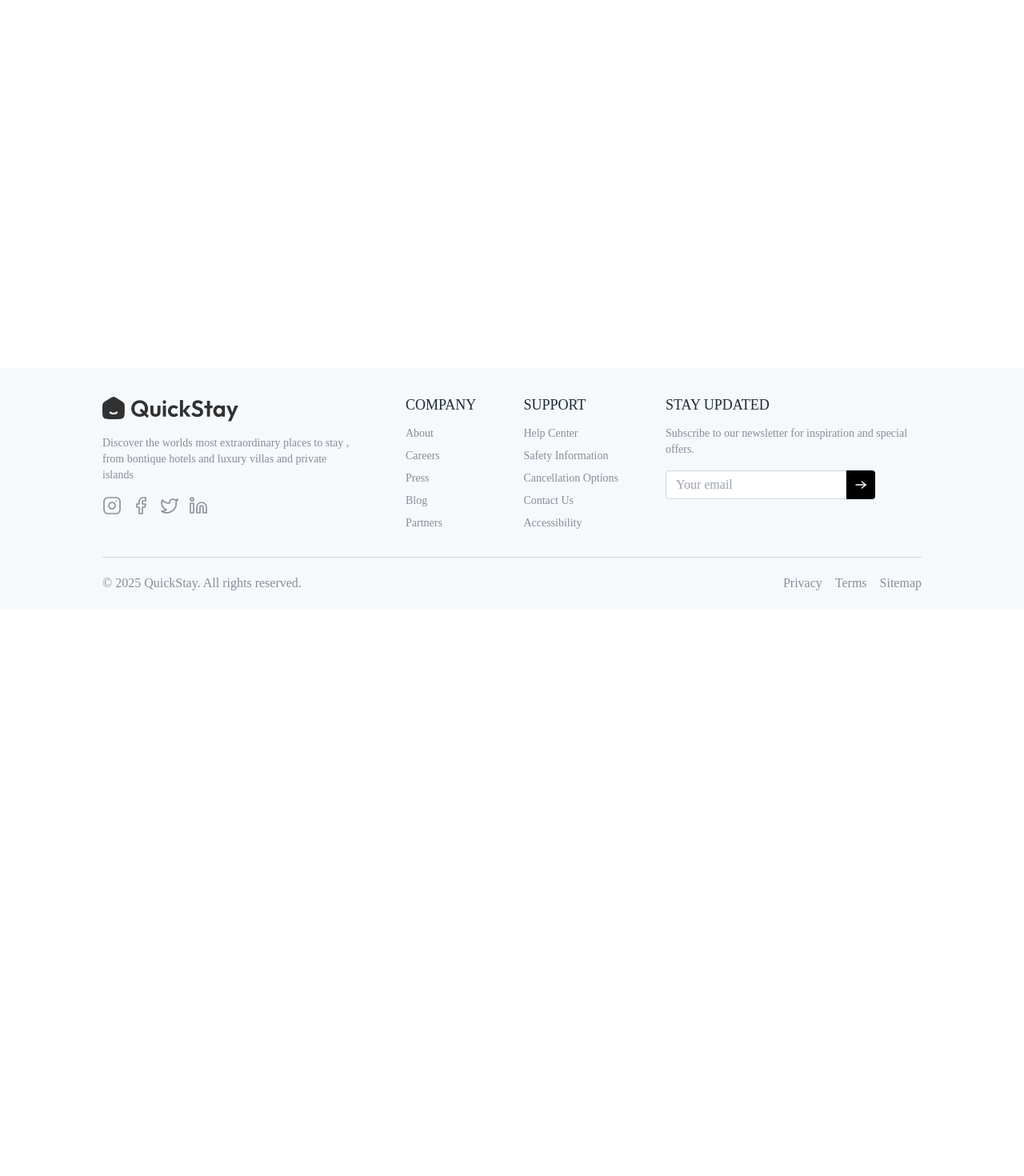
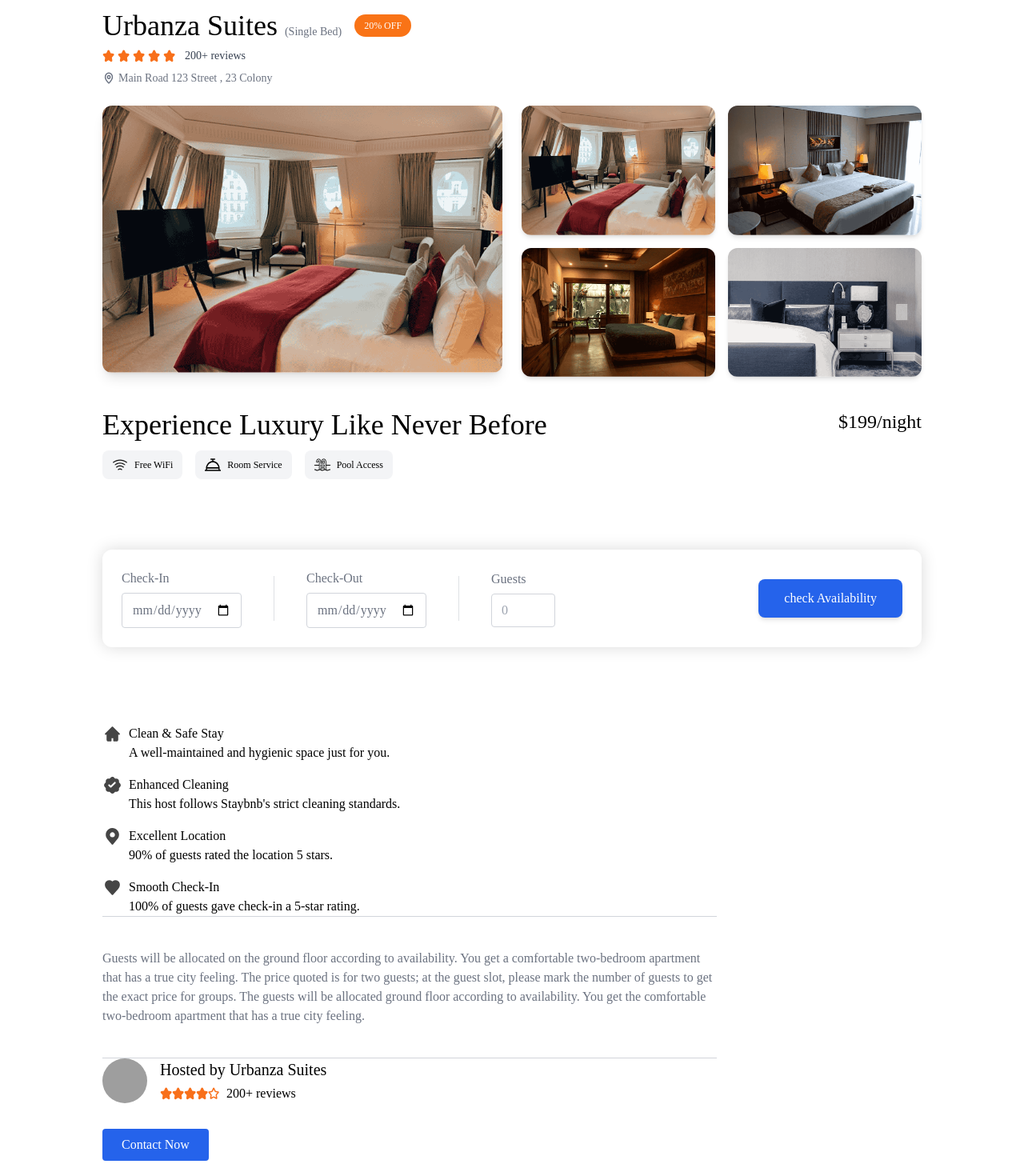
Before and after one commit to kirank860/quick-stay, a React (Create React App) app: page /rooms/67f763d8197ac559e4089b7a in a window 1280 px wide. Shown: the part 100-1570 px from the top of the page at 80% size. Before the commit the page ends 861 px from the top, so only its background shows below. Built offline with nearby package versions, Linux system fonts and the light colour scheme; no server answers; grey boxes are pictures that could not be loaded.

Commit message:
finished room details page

```diff
--- a/src/App.js
+++ b/src/App.js
@@ -4,6 +4,7 @@
 import Home from './Pages/Home'
 import Footer from './components/Footer'
 import AllRooms from './Pages/AllRooms'
+import RoomDetails from './components/RoomDetails'
 
 const App = () => {
   const isOwnerpath=useLocation().pathname.includes("owner")
@@ -14,6 +15,7 @@
    <Routes>
   <Route path='/' element={<Home/>}/>
   <Route path='/rooms' element={<AllRooms/>}/>
+  <Route path='/rooms/:id' element={<RoomDetails/>}/>
    </Routes>
 </div>
 <Footer/>
--- /dev/null
+++ b/src/Pages/Mybookings.jsx
@@ -0,0 +1,12 @@
+import React from 'react'
+import Title from '../components/Title'
+
+const Mybookings = () => {
+  return (
+    <div>
+        <Title title="My Booking" subTitle=""/>
+    </div>
+  )
+}
+
+export default Mybookings
--- /dev/null
+++ b/src/components/RoomDetails.jsx
@@ -0,0 +1,208 @@
+import React, { useEffect, useState } from 'react'
+import { useParams } from 'react-router-dom'
+import { roomsDummyData, assets, facilityIcons, roomCommonData } from '../assets/assets'
+import StartRating from './StartRating'
+
+const RoomDetails = () => {
+  const { id } = useParams()
+  const [room, setRoom] = useState(null)
+  const [mainImage, setMainImage] = useState(null)
+
+  useEffect(() => {
+    const foundRoom = roomsDummyData.find((r) => r._id === id)
+    if (foundRoom) {
+      setRoom(foundRoom)
+      setMainImage(foundRoom.images[0])
+    }
+  }, [id])
+
+  return (
+    room && (
+      <div className="py-28 md:py-35 px-4 md:px-16 lg:px-24 xl:px-32">
+        {/* Room Details */}
+        <div className="flex flex-col md:flex-row items-start md:items-center gap-2">
+          <h1 className="text-3xl md:text-4xl font-playfair">
+            {room.hotel.name}{' '}
+            <span className="font-inter text-sm text-gray-500">
+              ({room.roomType})
+            </span>
+          </h1>
+          <p className="text-xs font-inter py-1.5 px-3 text-white bg-orange-500 rounded-full ml-2">
+            20% OFF
+          </p>
+        </div>
+
+        {/* Room Rating */}
+        <div className="flex items-center gap-1 mt-2">
+          <StartRating rating={room.rating || 4.5} />
+          <p className="ml-2 text-sm text-gray-700">200+ reviews</p>
+        </div>
+
+        {/* Room Address */}
+        <div className="flex items-center gap-1 text-gray-500 mt-2">
+          <img src={assets.locationIcon} alt="location-icon" className="w-4 h-4" />
+          <span className="text-sm">{room.hotel.address}</span>
+        </div>
+
+        {/* Room Images */}
+        <div className="flex flex-col lg:flex-row mt-6 gap-6">
+          <div className="lg:w-1/2 w-full">
+            <img
+              src={mainImage}
+              alt="Room Image"
+              className="w-full rounded-xl shadow-lg object-cover"
+            />
+          </div>
+          <div className="grid grid-cols-2 gap-4 lg:w-1/2 w-full">
+            {room?.images.length > 1 &&
+              room.images.map((image, index) => (
+                <img
+                  key={index}
+                  onClick={() => setMainImage(image)}
+                  src={image}
+                  alt="Room Image"
+                  className={`w-full rounded-xl shadow-md object-cover cursor-pointer ${
+                    mainImage === image ? 'outline-3 outline-orange-500' : ''
+                  }`}
+                />
+              ))}
+          </div>
+        </div>
+
+        {/* Room Description */}
+        <div className="mt-6">
+          <p className="text-gray-700 leading-relaxed">{room.description}</p>
+        </div>
+
+        {/* Room Highlights */}
+        <div className="flex flex-col md:flex-row md:justify-between mt-10">
+          <div className="flex flex-col">
+            <h1 className="text-3xl md:text-4xl font-playfair">
+              Experience Luxury Like Never Before
+            </h1>
+            <div className="flex flex-wrap items-center mt-3 mb-6 gap-4">
+              {room.amenities.map((item, index) => (
+                <div
+                  key={index}
+                  className="flex items-center gap-2 px-3 py-2 rounded-lg bg-gray-100"
+                >
+                  <img
+                    src={facilityIcons[item]}
+                    alt={item}
+                    className="w-5 h-5"
+                  />
+                  <p className="text-xs">{item}</p>
+                </div>
+              ))}
+            </div>
+          </div>
+
+          {/* Room Price */}
+          <p className="text-2xl font-medium">${room.pricePerNight}/night</p>
+        </div>
+
+        {/* =============================== */}
+        {/* ✅ Check-In / Check-Out Form */}
+        {/* =============================== */}
+        <form className="flex flex-col md:flex-row items-start md:items-center justify-between bg-white shadow-[0px_0px_20px_rgba(0,0,0,0.15)] p-6 rounded-xl mx-auto mt-16 max-w-6xl">
+          <div className="flex flex-col flex-wrap md:flex-row items-start md:items-center gap-4 md:gap-10 text-gray-500">
+
+            {/* Check-In */}
+            <div className="flex flex-col">
+              <label htmlFor="checkInDate" className="font-medium">Check-In</label>
+              <input
+                type="date"
+                id="checkInDate"
+                placeholder="Check-In"
+                className="w-full rounded border border-gray-300 px-3 py-2 mt-1.5 outline-none"
+                required
+              />
+            </div>
+
+            {/* Check-Out */}
+            <div className='w-px h-14 bg-gray-300/70 max-md:hidden'></div>
+            <div className="flex flex-col">
+              <label htmlFor="checkOutDate" className="font-medium">Check-Out</label>
+              <input
+                type="date"
+                id="checkOutDate"
+                placeholder="Check-Out"
+                className="w-full rounded border border-gray-300 px-3 py-2 mt-1.5 outline-none"
+                required
+              />
+            </div>
+
+            {/* Guests */}
+            <div className='w-px h-14 bg-gray-300/70 max-md:hidden'></div>
+            <div className="flex flex-col">
+              <label htmlFor="guests" className="font-medium">Guests</label>
+              <input
+                type="number"
+                id="guests"
+                placeholder="0"
+                min="1"
+                className="max-w-20 rounded border border-gray-300 px-3 py-2 mt-1.5 outline-none"
+                required
+              />
+            </div>
+          </div>
+
+          {/* Submit Button */}
+          <button
+  type="submit"
+  className="bg-blue-600 hover:bg-blue-700 active:scale-95 transition-all text-white rounded-lg w-full md:w-auto px-8 py-3 font-medium shadow-md"
+>
+check Availability
+</button>
+
+        </form>
+        {/* common spectification */}
+        <div className='mt-24 space-y-4'>
+            {roomCommonData.map((spec,index)=>(
+         <div key={index} className='flex items-start gap-2'>
+        <img src={spec.icon} alt={`${spec.title}-icon`} className='w-6.5' />
+        <div>
+            <p className='text-base'>{spec.title}</p>
+            <p className='text-gary-500'>{spec.description}</p>
+        </div>
+            </div>
+            ))}
+        </div>
+        <div className="max-w-3xl border-y border-gray-300 my-15 py-10 text-gray-500">
+  <p>
+    Guests will be allocated on the ground floor according to availability.
+    You get a comfortable two-bedroom apartment that has a true city feeling.
+    The price quoted is for two guests; at the guest slot, please mark the number
+    of guests to get the exact price for groups. The guests will be allocated
+    ground floor according to availability. You get the comfortable two-bedroom
+    apartment that has a true city feeling.
+  </p>
+</div>
+  {/* Hosted by */}
+
+<div className="flex flex-col items-start gap-4">
+  <div className="flex gap-4">
+    <img
+      src={room.hotel.owner.image}
+      alt="Host"
+      className="h-14 w-14 md:h-18 md:w-18 rounded-full object-cover"
+    />
+    <div>
+      <p className="text-lg md:text-xl">Hosted by {room.hotel.name}</p>
+      <div className="flex items-center mt-1">
+        <StartRating />
+        <p className="ml-2">200+ reviews</p>
+      </div>
+    </div>
+  </div>
+  <button className="px-6 py-2 mt-4 rounded text-white bg-blue-600 hover:bg-primary/80 transition-all cursor-pointer">
+        Contact Now
+      </button>
+</div>
+
+      </div>
+    )
+  )
+}
+
+export default RoomDetails
```
